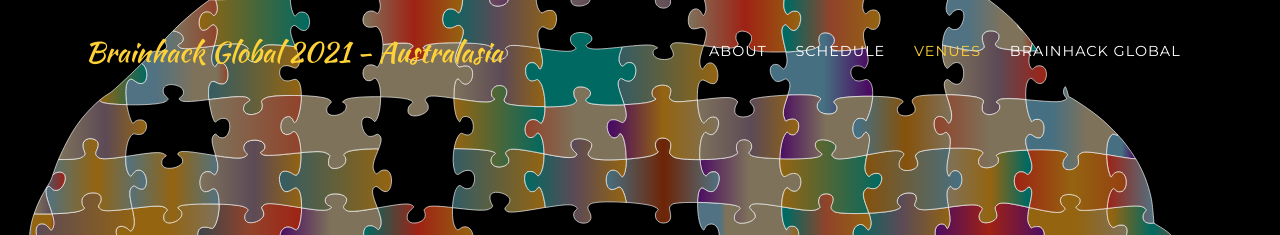
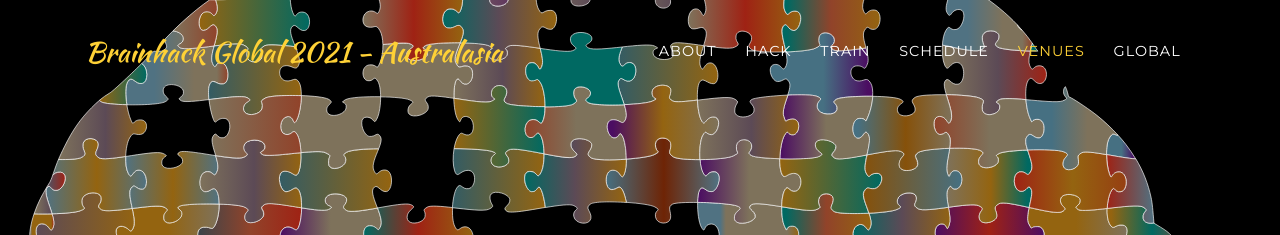
Before and after one commit to tclose/global2021, a Jekyll site: the page built from index.md, in a window 1280 px wide. Shown: the top 235 px of the page. Built offline with Jekyll 4.4.1, drawn with Linux system fonts in a browser that asks for light colours; some web fonts are replaced.

Commit message:
updated the navigation to include new sections

```diff
--- a/_data/navigation.yml
+++ b/_data/navigation.yml
@@ -1,6 +1,12 @@
 nav:
   - title: "About"
     section: about
+
+  - title: "Hack"
+    section: hacktrack
+
+  - title: "Train"
+    section: traintrack
 
   - title: "Schedule"
     section: schedule
@@ -8,5 +14,5 @@ nav:
   - title: "Venues"
     section: venues
 
-  - title: "Brainhack Global"
+  - title: "Global"
     url: https://brainhack.org/global2021/
--- a/_data/sitetext.yml
+++ b/_data/sitetext.yml
@@ -191,7 +191,7 @@ footer:
   social:
     - url: https://twitter.com/hashtag/BHAUS2021
       icon: "fab fa-twitter"
-    - url: https://github.com/brainhack-aus/global2021
+    - url: https://brainhack.org/global2021
       icon: "fab fa-github"
     - url: https://www.instagram.com/brainhack_global/
       icon: "fab fa-instagram"
```
